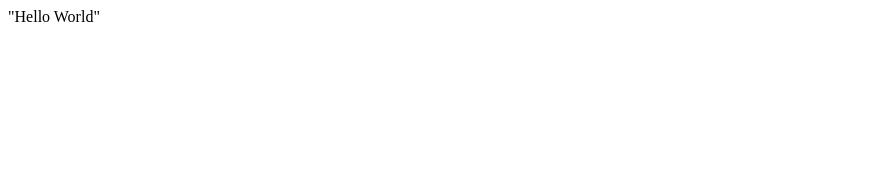
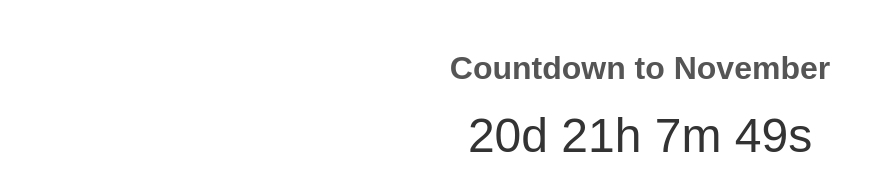
Before and after one commit to olee7/olee7.github.io, a plain HTML site: page index.html in a window 1280 px wide. Shown: the whole page, without its empty margins (0-884 px from the left). Drawn offline with Linux system fonts and the light colour scheme.

Commit message:
Update index.html

```diff
--- a/index.html
+++ b/index.html
@@ -1 +1,55 @@
-"Hello World"
+<!DOCTYPE html>
+<html>
+<head>
+    <title>Countdown to November</title>
+    <style>
+        body {
+            font-family: Arial, sans-serif;
+            text-align: center;
+            margin-top: 50px;
+        }
+        #countdown {
+            font-size: 48px;
+            color: #333;
+        }
+        h1 {
+            color: #555;
+        }
+    </style>
+</head>
+<body>
+    <h1>Countdown to November</h1>
+    <div id="countdown"></div>
+
+    <script>
+        function updateCountdown() {
+            const now = new Date();
+            let currentYear = now.getFullYear();
+            let targetDate = new Date(currentYear, 10, 1); // November is month 10 (zero-indexed)
+
+            // If today is after November 1st, set target to next year's November
+            if (now >= targetDate) {
+                targetDate = new Date(currentYear + 1, 10, 1);
+            }
+
+            const timeDifference = targetDate - now;
+
+            const days = Math.floor(timeDifference / (1000 * 60 * 60 * 24));
+            const hours = Math.floor((timeDifference / (1000 * 60 * 60)) % 24);
+            const minutes = Math.floor((timeDifference / (1000 * 60)) % 60);
+            const seconds = Math.floor((timeDifference / 1000) % 60);
+
+            document.getElementById('countdown').innerHTML =
+                days + 'd ' +
+                hours + 'h ' +
+                minutes + 'm ' +
+                seconds + 's ';
+        }
+
+        // Initial call
+        updateCountdown();
+        // Update countdown every second
+        setInterval(updateCountdown, 1000);
+    </script>
+</body>
+</html>
```
